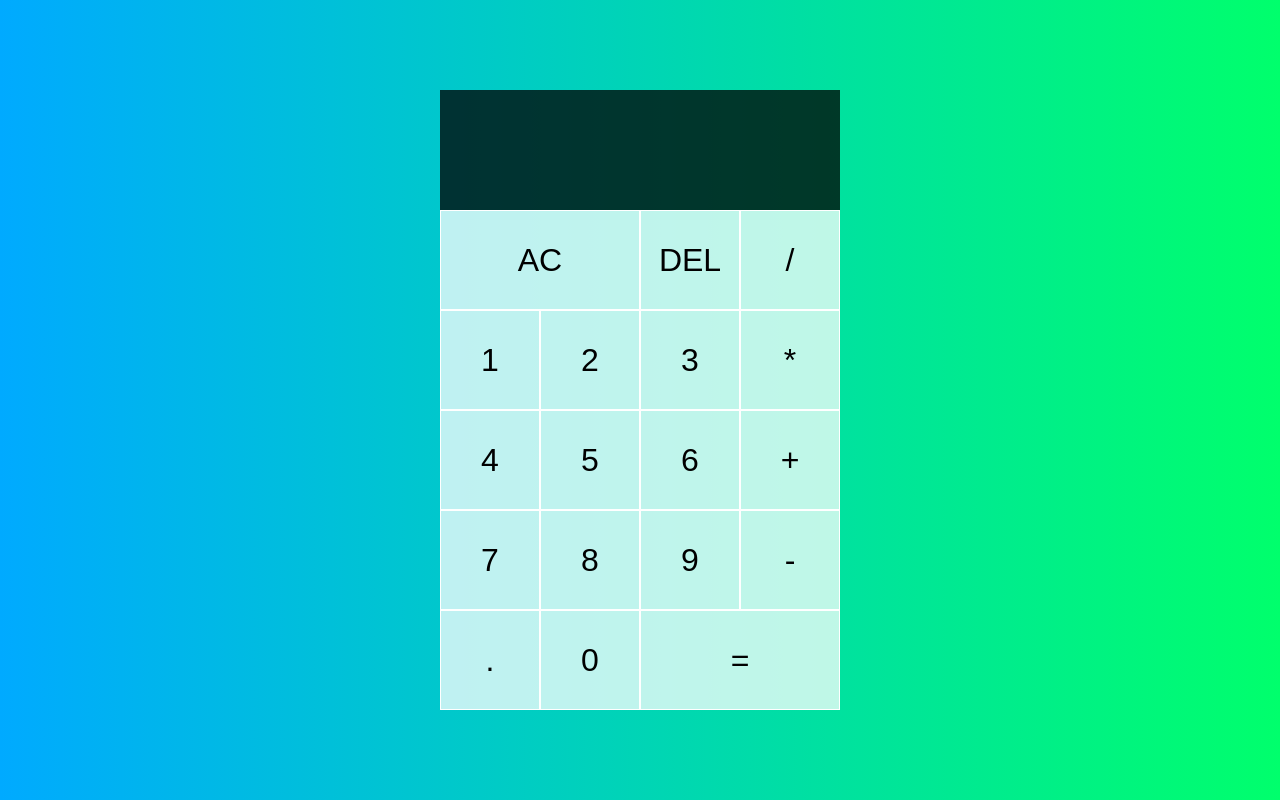
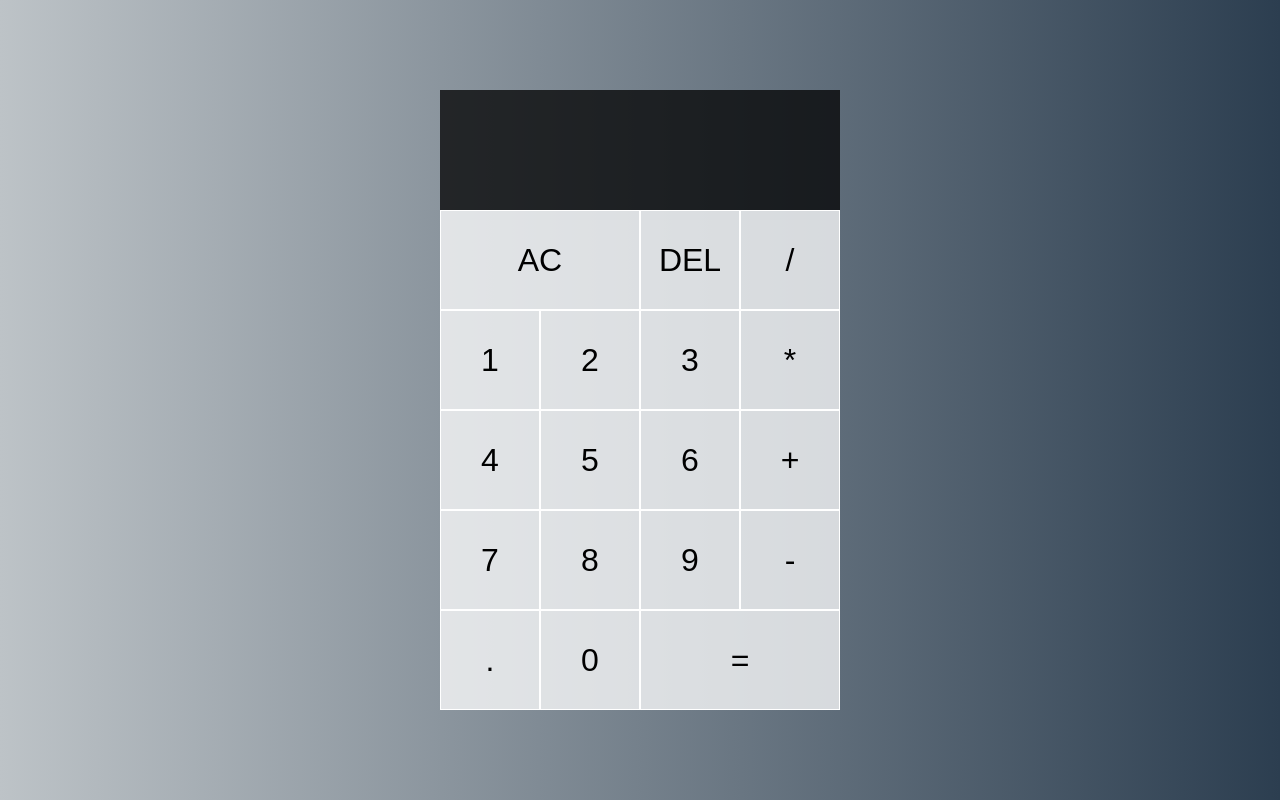
Before and after one commit to helloericlee/Calculator, a plain HTML site: page index.html in a window 1280 px wide. Drawn offline with Linux system fonts and the light colour scheme.

Commit message:
Update styles.css

```diff
--- a/styles.css
+++ b/styles.css
@@ -6,7 +6,7 @@
 body{
 	padding:0;
 	margin:0;
-	background:linear-gradient(to right, #00AAFF,#00FF6C);
+	background:linear-gradient(to right, #bdc3c7,#2c3e50);
 }
 
 .calculator-grid{
```
